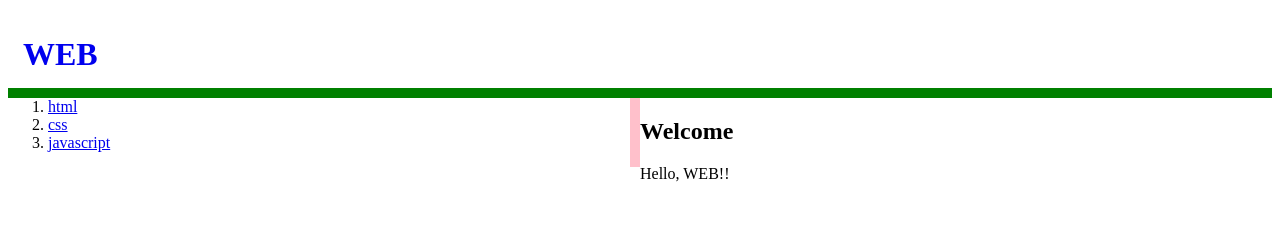
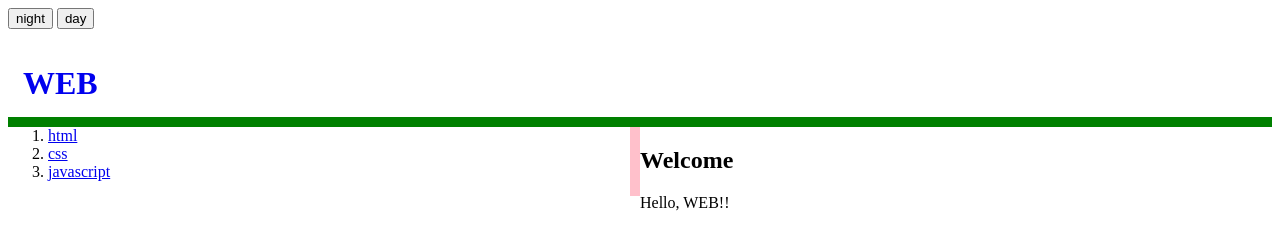
Before and after one commit to shinbian11/elice-sw-2-2, a plain HTML site: page index.html in a window 1280 px wide. Drawn offline with Linux system fonts and the light colour scheme.

Commit message:
night/day 모드 버튼 구현! using js

```diff
--- a/index.html
+++ b/index.html
@@ -44,8 +44,20 @@
   </head>
 
   <body>
+    <!-- button 태그와 input type button 은 사실상 같은 역할이다! 또한 input type button 에서 text는 value 내에 적으면 됨 -->
+    <input
+      type="button"
+      value="night"
+      onclick="document.querySelector('body').style.backgroundColor = 'black';
+    document.querySelector('body').style.color = 'white'; "
+    />
+    <input
+      type="button"
+      value="day"
+      onclick="document.querySelector('body').style.backgroundColor = 'white';
+    document.querySelector('body').style.color = 'black'; "
+    />
     <h1><a href="index.html">WEB</a></h1>
-
     <div id="container">
       <ol>
         <li><a href="1.html">html</a></li>
```
